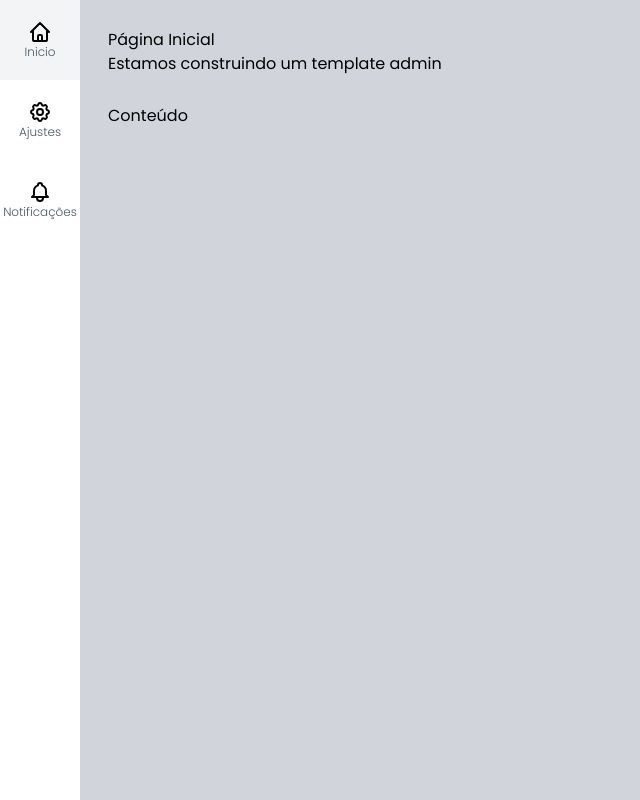
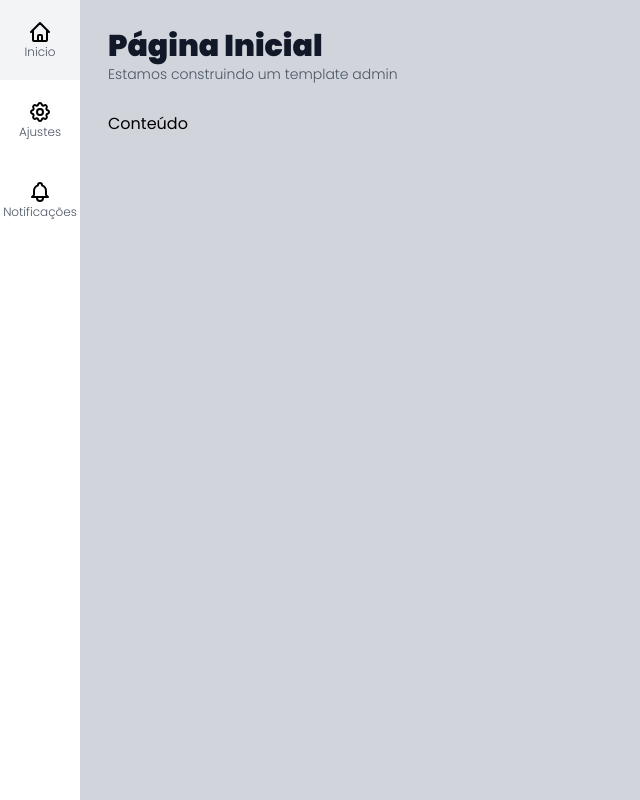
Before and after one commit to pabloaraujo22/admin-template-next, a Next.js app: page / in a window 1280 px wide. Shown: the whole page, without its empty margins (0-640 px from the left). Built offline with nearby package versions, Linux system fonts and the light colour scheme.

Commit message:
Componente Titulo

```diff
--- a/src/components/templates/Titulo.tsx
+++ b/src/components/templates/Titulo.tsx
@@ -5,8 +5,12 @@
 export default function Titulo(props: TituloProps) {
     return (
         <div>
-            <h1 className={``}>{props.titulo}</h1>
-            <h2 className={``}>{props.subtitulo}</h2>
+            <h1 className={`font-black text-3xl text-gray-900`}>
+                {props.titulo}
+            </h1>
+            <h2 className={`font-light text-sm text-gray-600`}>
+                {props.subtitulo}
+            </h2>
         </div>
     );
 }
```
